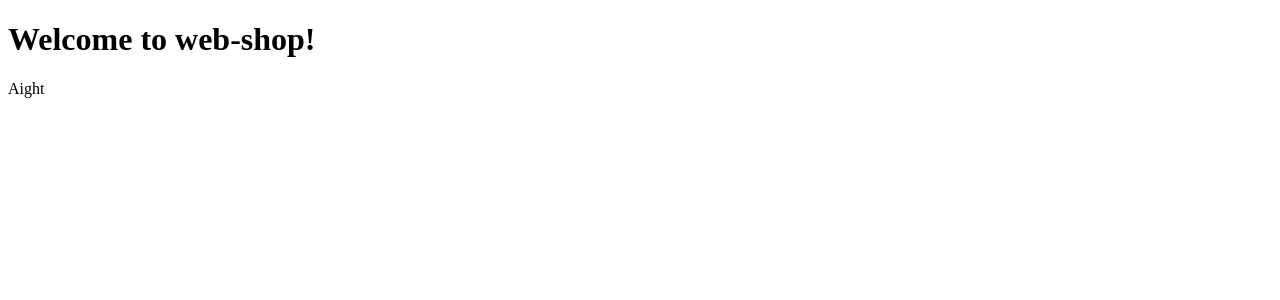
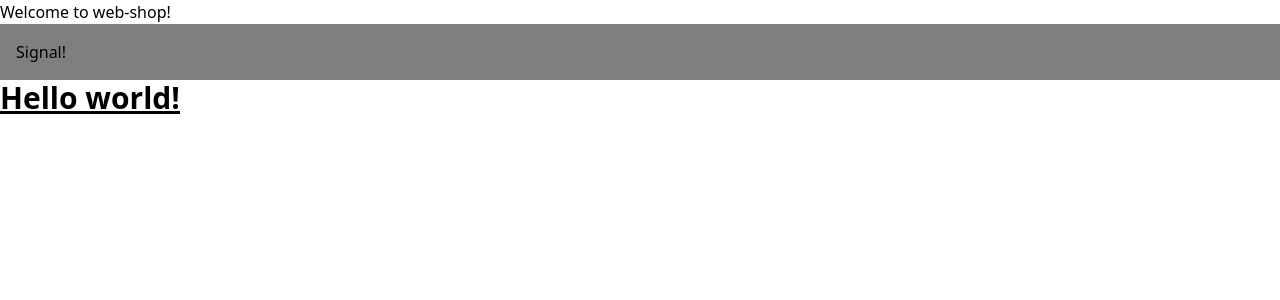
Before and after one commit to Vevaresta/web-shop, an Angular app: page / in a window 1280 px wide. Shown: the top 300 px of the page. Built offline with nearby package versions, Linux system fonts and the light colour scheme.

Commit message:
Added Tailwind for CSS

```diff
--- a/package.json
+++ b/package.json
@@ -16,7 +16,10 @@
     "@angular/forms": "^20.0.0-next.0",
     "@angular/platform-browser": "^20.0.0-next.0",
     "@angular/router": "^20.0.0-next.0",
+    "@tailwindcss/postcss": "^4.1.6",
+    "postcss": "^8.5.3",
     "rxjs": "~7.8.0",
+    "tailwindcss": "^4.1.6",
     "tslib": "^2.3.0",
     "zone.js": "~0.15.0"
   },
--- a/src/app/components/header/header.ts
+++ b/src/app/components/header/header.ts
@@ -1,16 +1,26 @@
-import { Component } from '@angular/core';
+import { Component, signal } from '@angular/core';
 
 @Component({
   selector: 'app-header',
   imports: [],
   template: `
-    <p>
-      {{ title }}
-    </p>
+    <div class="header">
+      {{ title() }}
+</div>
+  <h1 class="text-3xl font-bold underline">
+    Hello world!
+  </h1>
   `,
-  styles: ``
+  styles: `
+
+  .header {
+    background: rgba(0,0,0,.5);
+    color: black;
+    padding: 1rem;
+  }
+  `
 })
 export class Header {
-  title = "Aight"
+  title = signal("Signal!");
 
 }
--- a/src/styles.scss
+++ b/src/styles.scss
@@ -1 +1,2 @@
 /* You can add global styles to this file, and also import other style files */
+@import "tailwindcss";
```
Also changed, not shown: .postcssrc.json (added), 1 other file (tests, documents, lock files or other folders).
